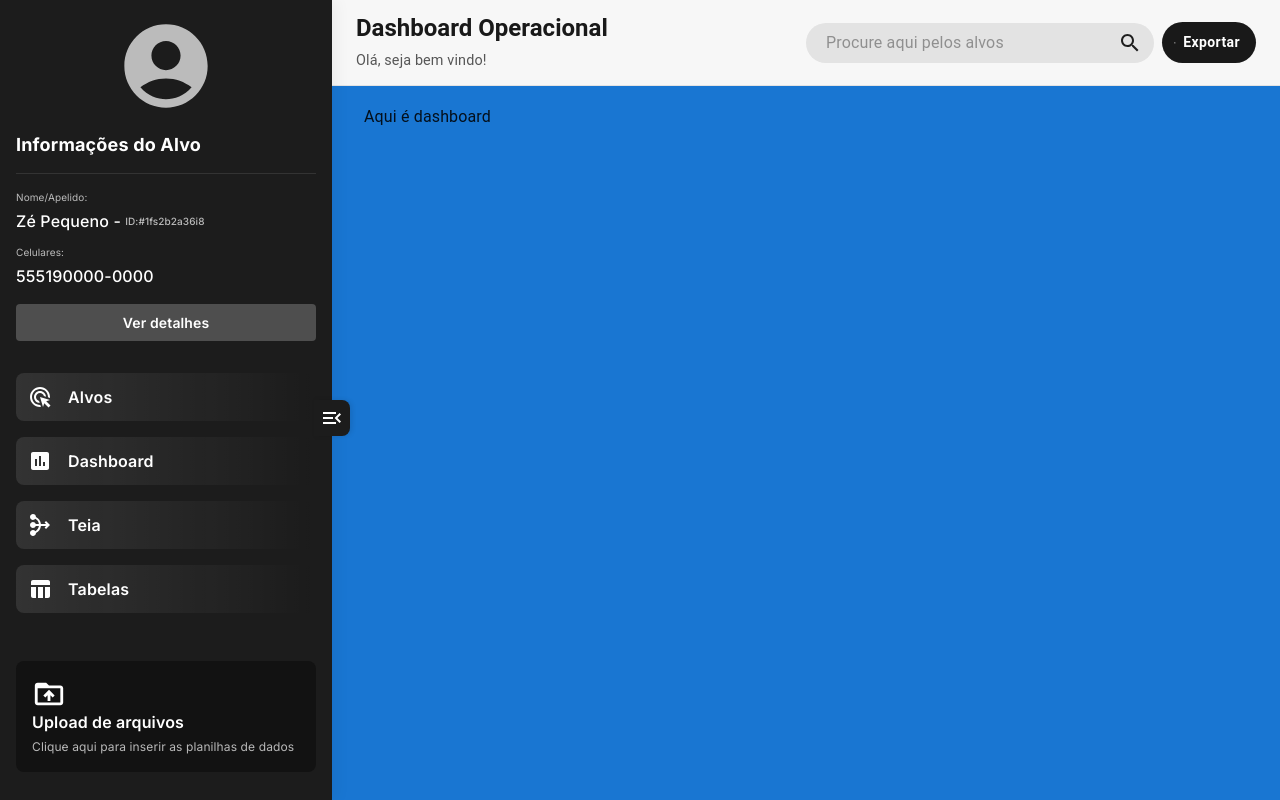
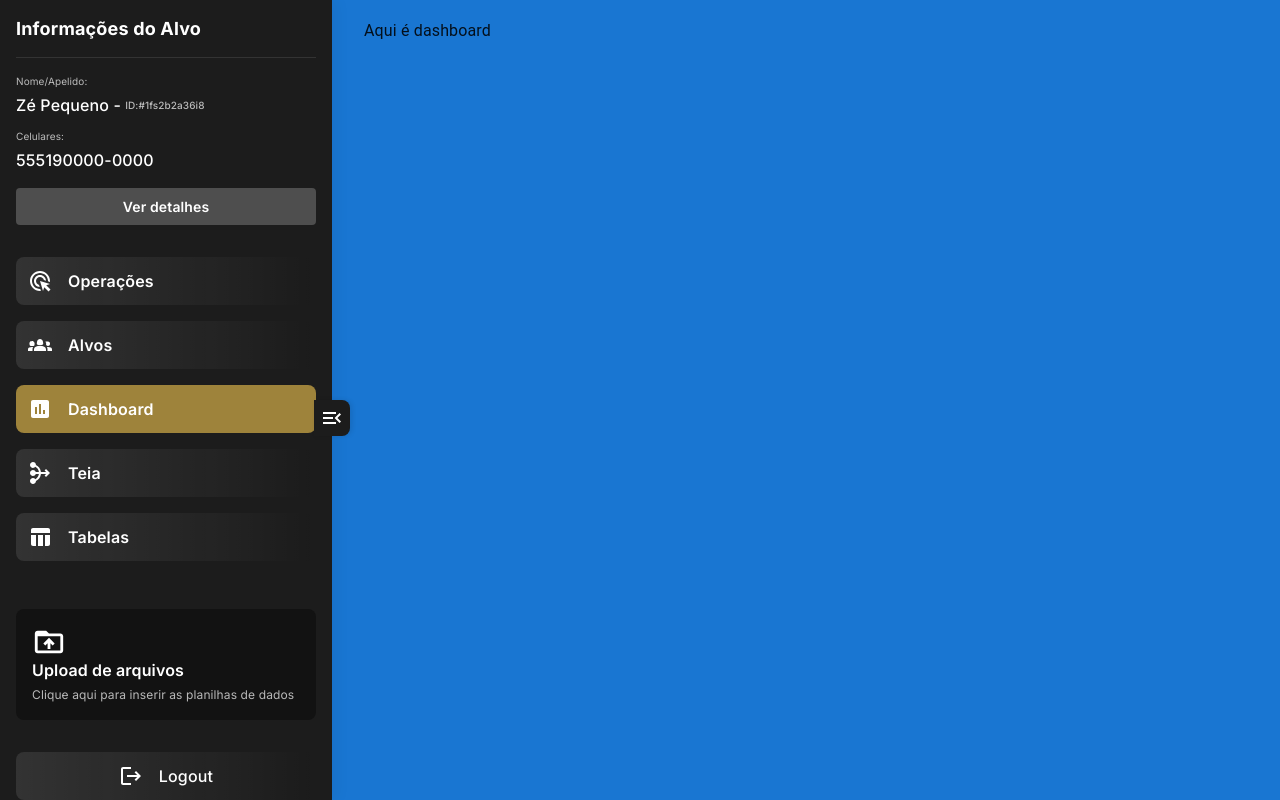
Before and after one commit to lucasdellatorre/dashboard-operacional-frontend, a React (Vite) app: page /dashboard in a window 1280 px wide. Built offline with nearby package versions, Linux system fonts and the light colour scheme.

Commit message:
minor fixes

```diff
--- a/src/components/layout/Header/Header.tsx
+++ b/src/components/layout/Header/Header.tsx
@@ -1,7 +1,5 @@
 import React from "react";
-
-import { AppBar, Toolbar, Typography, Button, Box } from "@mui/material";
-import ArrowOutwardRoundedIcon from "@mui/icons-material/ArrowOutwardRounded";
+import { AppBar, Toolbar, Typography, Box } from "@mui/material";
 import SearchBar from "../SearchBar/SearchBar";
 import { useLocation } from "react-router-dom";
 
@@ -80,25 +78,6 @@ const Header: React.FC<HeaderProps> = ({ inputValue, setInputValue }) => {
             value={inputValue}
             onSearchChange={handleChange}
           ></SearchBar>
-
-          <Button
-            sx={{
-              padding: "0.5rem 1rem",
-              fontWeight: "bold",
-              textTransform: "none",
-              backgroundColor: "#191919",
-              color: "customButton.white",
-              borderRadius: 25,
-
-              "&:hover": {
-                backgroundColor: "#333",
-              },
-            }}
-            onClick={() => console.log("Exportar")}
-            startIcon={<ArrowOutwardRoundedIcon sx={{ scale: "2.5" }} />}
-          >
-            Exportar
-          </Button>
         </Box>
       </Toolbar>
     </AppBar>
--- a/src/components/layout/NavigationBar/FooterButtons/FooterButtons.tsx
+++ b/src/components/layout/NavigationBar/FooterButtons/FooterButtons.tsx
@@ -3,7 +3,11 @@ import { textStyles } from "../../../../theme/typography";
 import LogoutIcon from "@mui/icons-material/Logout";
 import DriveFolderUploadIcon from "@mui/icons-material/DriveFolderUpload";
 
-const FooterButtons: React.FC = () => {
+interface FooterButtonsProps {
+  logout: () => void;
+}
+
+const FooterButtons: React.FC<FooterButtonsProps> = ({ logout }) => {
   return (
     <>
       <Box left={0} p={2}>
@@ -50,6 +54,7 @@ const FooterButtons: React.FC = () => {
       {/* Botão de Logout */}
       <Box p={2}>
         <Button
+          onClick={logout}
           fullWidth
           sx={{
             display: "flex",
--- a/src/components/layout/NavigationBar/NavigationBar.tsx
+++ b/src/components/layout/NavigationBar/NavigationBar.tsx
@@ -4,7 +4,7 @@ import UserProfile from "./UserProfile/UserProfile";
 import NavigationButtons from "./NavigationButtons/NavigationButtons";
 import FooterButtons from "./FooterButtons/FooterButtons";
 import ToggleButton from "./ToggleButton/ToggleButton";
-import { useLocation } from "react-router-dom";
+import { useLocation, useNavigate } from "react-router-dom";
 import logoPolicia from "../../../assets/logo-policia.svg";
 
 interface NavigationBarProps {
@@ -16,9 +16,15 @@ const NavigationBar: React.FC<NavigationBarProps> = ({
   isCollapsed,
   onToggle,
 }) => {
+  const navigate = useNavigate();
   const location = useLocation();
   const isOperationsPage = location.pathname === "/operacoes";
   const isSuspectsPage = location.pathname === "/alvos";
+
+  const logout = () => {
+    localStorage.removeItem("token");
+    navigate("/login");
+  };
 
   return (
     <>
@@ -74,7 +80,7 @@ const NavigationBar: React.FC<NavigationBarProps> = ({
             <UserProfile />
           )}
           <NavigationButtons />
-          <FooterButtons />
+          <FooterButtons logout={logout} />
         </Box>
       </Box>
       <ToggleButton isCollapsed={isCollapsed} onToggle={onToggle} />
--- a/src/components/layout/NavigationBar/NavigationButtons/NavigationButtons.tsx
+++ b/src/components/layout/NavigationBar/NavigationButtons/NavigationButtons.tsx
@@ -3,6 +3,7 @@ import TableChartIcon from "@mui/icons-material/TableChart";
 import MediationIcon from "@mui/icons-material/Mediation";
 import TargetIcon from "@mui/icons-material/AdsClickOutlined";
 import AssessmentIcon from "@mui/icons-material/Assessment";
+import Groups2Icon from "@mui/icons-material/Groups2";
 import { textStyles } from "../../../../theme/typography";
 import { Link, useLocation } from "react-router-dom";
 
@@ -11,8 +12,37 @@ const NavigationButtons: React.FC = () => {
   const isOperationsPage = location.pathname === "/operacoes";
   const isSuspectsPage = location.pathname === "/alvos";
 
+  const isActive = (path: string): boolean => location.pathname === path;
+
   return (
     <Box p={2} flex={1}>
+      <Link to="/operacoes" style={{ textDecoration: "none", color: "white" }}>
+        <Box
+          display="flex"
+          alignItems="center"
+          mb={2}
+          gap={2}
+          p={1.5}
+          borderRadius="8px"
+          sx={{
+            background: isActive("/operacoes")
+              ? "#9E833B"
+              : "linear-gradient(90deg, rgba(255,255,255,0.1) 0%, rgba(255,255,255,0.05) 50%, rgba(255,255,255,0) 100%)",
+            transition: "all 0.3s ease",
+            "&:hover": {
+              background: isActive("/operacoes")
+                ? "#9E833B"
+                : "linear-gradient(90deg, rgba(255,255,255,0.2) 0%, rgba(255,255,255,0.1) 50%, rgba(255,255,255,0) 100%)",
+              transform: "translateX(5px)",
+            },
+          }}
+        >
+          <TargetIcon />
+          <Typography sx={{ ...textStyles.navigationBarTitle }}>
+            Operações
+          </Typography>
+        </Box>
+      </Link>
       <Link to="/alvos" style={{ textDecoration: "none", color: "white" }}>
         <Box
           display="flex"
@@ -22,24 +52,32 @@ const NavigationButtons: React.FC = () => {
           p={1.5}
           borderRadius="8px"
           sx={{
-            background:
-              "linear-gradient(90deg, rgba(255,255,255,0.1) 0%, rgba(255,255,255,0.05) 50%, rgba(255,255,255,0) 100%)",
+            background: isActive("/alvos")
+              ? "#9E833B"
+              : "linear-gradient(90deg, rgba(255,255,255,0.1) 0%, rgba(255,255,255,0.05) 50%, rgba(255,255,255,0) 100%)",
             transition: "all 0.3s ease",
             "&:hover": {
-              background:
-                "linear-gradient(90deg, rgba(255,255,255,0.2) 0%, rgba(255,255,255,0.1) 50%, rgba(255,255,255,0) 100%)",
+              background: isActive("/alvos")
+                ? "#9E833B"
+                : "linear-gradient(90deg, rgba(255,255,255,0.2) 0%, rgba(255,255,255,0.1) 50%, rgba(255,255,255,0) 100%)",
               transform: "translateX(5px)",
             },
           }}
         >
-          <TargetIcon />
+          <Groups2Icon />
+
           <Typography sx={{ ...textStyles.navigationBarTitle }}>
             Alvos
           </Typography>
         </Box>
       </Link>
 
-      <Link to="/dashboard" style={{ textDecoration: "none", color: "white" }}>
+      {!isOperationsPage && !isSuspectsPage && (
+        <>
+          <Link
+            to="/dashboard"
+            style={{ textDecoration: "none", color: "white" }}
+          >
             <Box
               display="flex"
               alignItems="center"
@@ -48,12 +86,14 @@ const NavigationButtons: React.FC = () => {
               p={1.5}
               borderRadius="8px"
               sx={{
-            background:
-              "linear-gradient(90deg, rgba(255,255,255,0.1) 0%, rgba(255,255,255,0.05) 50%, rgba(255,255,255,0) 100%)",
+                background: isActive("/dashboard")
+                  ? "#9E833B"
+                  : "linear-gradient(90deg, rgba(255,255,255,0.1) 0%, rgba(255,255,255,0.05) 50%, rgba(255,255,255,0) 100%)",
                 transition: "all 0.3s ease",
                 "&:hover": {
-              background:
-                "linear-gradient(90deg, rgba(255,255,255,0.2) 0%, rgba(255,255,255,0.1) 50%, rgba(255,255,255,0) 100%)",
+                  background: isActive("/operacoes")
+                    ? "#9E833B"
+                    : "linear-gradient(90deg, rgba(255,255,255,0.2) 0%, rgba(255,255,255,0.1) 50%, rgba(255,255,255,0) 100%)",
                   transform: "translateX(5px)",
                 },
               }}
@@ -64,9 +104,6 @@ const NavigationButtons: React.FC = () => {
               </Typography>
             </Box>
           </Link>
-
-      {!isOperationsPage && !isSuspectsPage && (
-        <>
           <Box
             onClick={(e) => e.preventDefault()}
             sx={{
@@ -83,12 +120,14 @@ const NavigationButtons: React.FC = () => {
               p={1.5}
               borderRadius="8px"
               sx={{
-                background:
-                  "linear-gradient(90deg, rgba(255,255,255,0.1) 0%, rgba(255,255,255,0.05) 50%, rgba(255,255,255,0) 100%)",
+                background: isActive("/teia")
+                  ? "#9E833B"
+                  : "linear-gradient(90deg, rgba(255,255,255,0.1) 0%, rgba(255,255,255,0.05) 50%, rgba(255,255,255,0) 100%)",
                 transition: "all 0.3s ease",
                 "&:hover": {
-                  background:
-                    "linear-gradient(90deg, rgba(255,255,255,0.2) 0%, rgba(255,255,255,0.1) 50%, rgba(255,255,255,0) 100%)",
+                  background: isActive("/operacoes")
+                    ? "#9E833B"
+                    : "linear-gradient(90deg, rgba(255,255,255,0.2) 0%, rgba(255,255,255,0.1) 50%, rgba(255,255,255,0) 100%)",
                   transform: "translateX(5px)",
                 },
               }}
@@ -116,12 +155,14 @@ const NavigationButtons: React.FC = () => {
               p={1.5}
               borderRadius="8px"
               sx={{
-                background:
-                  "linear-gradient(90deg, rgba(255,255,255,0.1) 0%, rgba(255,255,255,0.05) 50%, rgba(255,255,255,0) 100%)",
+                background: isActive("/tabelas")
+                  ? "#9E833B"
+                  : "linear-gradient(90deg, rgba(255,255,255,0.1) 0%, rgba(255,255,255,0.05) 50%, rgba(255,255,255,0) 100%)",
                 transition: "all 0.3s ease",
                 "&:hover": {
-                  background:
-                    "linear-gradient(90deg, rgba(255,255,255,0.2) 0%, rgba(255,255,255,0.1) 50%, rgba(255,255,255,0) 100%)",
+                  background: isActive("/operacoes")
+                    ? "#9E833B"
+                    : "linear-gradient(90deg, rgba(255,255,255,0.2) 0%, rgba(255,255,255,0.1) 50%, rgba(255,255,255,0) 100%)",
                   transform: "translateX(5px)",
                 },
               }}
--- a/src/components/layout/NavigationBar/UserProfile/UserProfile.tsx
+++ b/src/components/layout/NavigationBar/UserProfile/UserProfile.tsx
@@ -1,23 +1,8 @@
 import { Box, Button, Typography } from "@mui/material";
-import AccountCircleIcon from "@mui/icons-material/AccountCircle";
 
 const UserProfile: React.FC = () => {
-
   return (
     <Box p={2} display="flex" flexDirection="column" alignItems="flex-start">
-      <AccountCircleIcon
-        sx={{
-          width: 128,
-          height: 128,
-          mb: 2,
-          alignSelf: "center",
-          color: "rgba(255, 255, 255, 0.7)",
-          "@media (max-height: 800px)": {
-            width: 100,
-            height: 100,
-          },
-        }}
-      />
       <Box
         width="100%"
         pb={2}
--- a/src/components/layout/layout.tsx
+++ b/src/components/layout/layout.tsx
@@ -9,6 +9,8 @@ const Layout: React.FC = () => {
   const [isMenuCollapsed, setIsMenuCollapsed] = useState(false);
   const location = useLocation();
   const isLoginPage = location.pathname === "/login";
+  const isSuspectsPage = location.pathname === "/alvos";
+  const isOperationsPage = location.pathname === "/operacoes";
 
   const toggleNavigation = () => {
     setIsMenuCollapsed(!isMenuCollapsed);
@@ -32,10 +34,13 @@ const Layout: React.FC = () => {
           />
         )}
         <Box display="flex" flexDirection="column" flex="1" overflow="hidden">
-          <Header
-            inputValue={headerInputValue}
-            setInputValue={setHeaderInputValue}
-          />
+          {(isSuspectsPage || isOperationsPage) && (
+            <Header
+              inputValue={headerInputValue}
+              setInputValue={setHeaderInputValue}
+            />
+          )}
+
           <Box
             display={"flex"}
             flex={1}
```
Also changed, not shown: 1 other file (tests, documents, lock files or other folders). Lines whose indentation alone changed are shown as unchanged.
